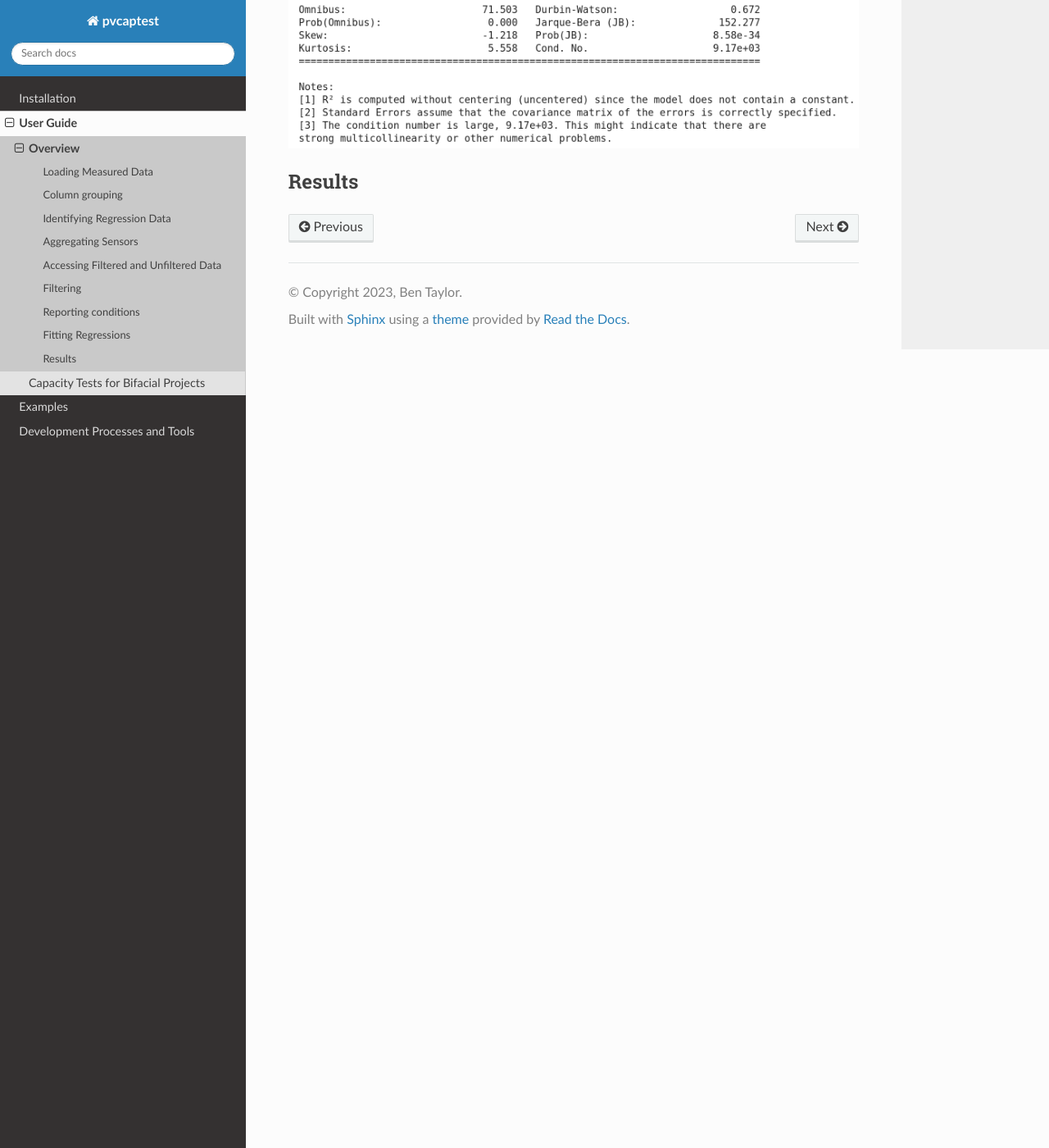
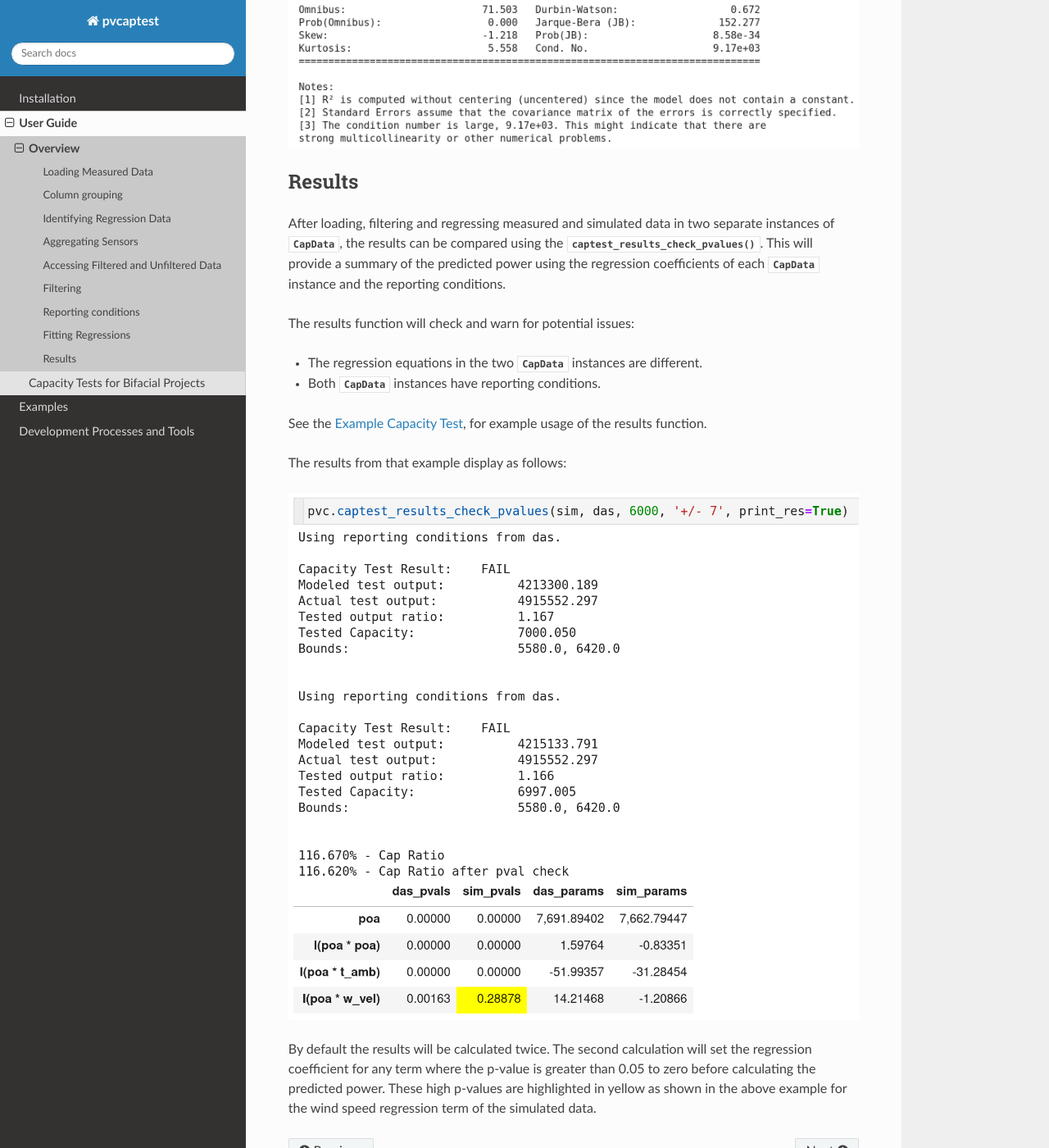
Before and after one commit to pvcaptest/pvcaptest, a Sphinx documentation site: the page built from docs/user_guide/dataload.rst, in a window 1280 px wide and 1400 px high, scrolled down 6282 px. Shown: the whole window at 82% size. Built offline with Sphinx 7.4.7 and the Read the Docs theme 2.0.0, drawn with Linux system fonts in a browser that asks for light colours; pages that are not in the unit, such as notebooks, are missing from menus.

Commit message:
Adds results section to user guide overview

```diff
--- a/docs/user_guide/dataload.rst
+++ b/docs/user_guide/dataload.rst
@@ -172,3 +172,20 @@ By default a summary showing the results of the regression is printed, similar t
 
 Results
 -------
+After loading, filtering and regressing measured and simulated data in two separate instances of :py:class:`~captest.capdata.CapData`, the results can be compared using the :py:func:`~captest.capdata.captest_results_check_pvalues`. This will provide a summary of the predicted power using the regression coefficients of each :py:class:`~captest.capdata.CapData` instance and the reporting conditions.
+
+The results function will check and warn for potential issues:
+
+- The regression equations in the two :py:class:`~captest.capdata.CapData` instances are different.
+- Both :py:class:`~captest.capdata.CapData` instances have reporting conditions.
+
+See the `Example Capacity Test`_, for example usage of the results function.
+
+.. _Example Capacity Test: ../examples/complete_capacity_test.html
+
+
+The results from that example display as follows:
+
+.. image:: ../_images/results.png
+
+By default the results will be calculated twice. The second calculation will set the regression coefficient for any term where the p-value is greater than 0.05 to zero before calculating the predicted power. These high p-values are highlighted in yellow as shown in the above example for the wind speed regression term of the simulated data.
```
Also changed, not shown: docs/_images/results.png (added).
